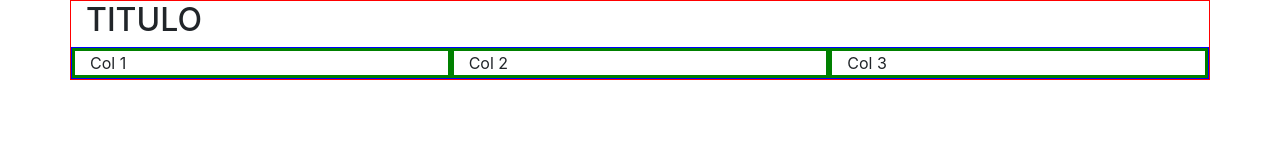
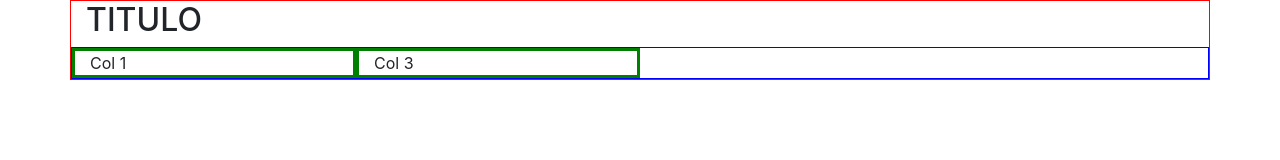
Before and after one commit to marvio72/Bootstrap-Biblia, a plain HTML site: page index.html in a window 1280 px wide. Drawn offline with Linux system fonts and the light colour scheme.

Commit message:
Regla 11

```diff
--- a/index.html
+++ b/index.html
@@ -15,9 +15,8 @@
   <div class="container">
     <h2>TITULO</h2>
     <div class="row">
-      <div class="col-12 col-md-4">Col 1</div>
-      <div class="col-12 col-md-4">Col 2</div>
-      <div class="col-12 col-md-4">Col 3</div>
+      <div class="col-3">Col 1</div>
+      <div class="col-3 offset-6 offset-sm-2 offset-md-0">Col 3</div>
     </div>
 
   </div>
```
